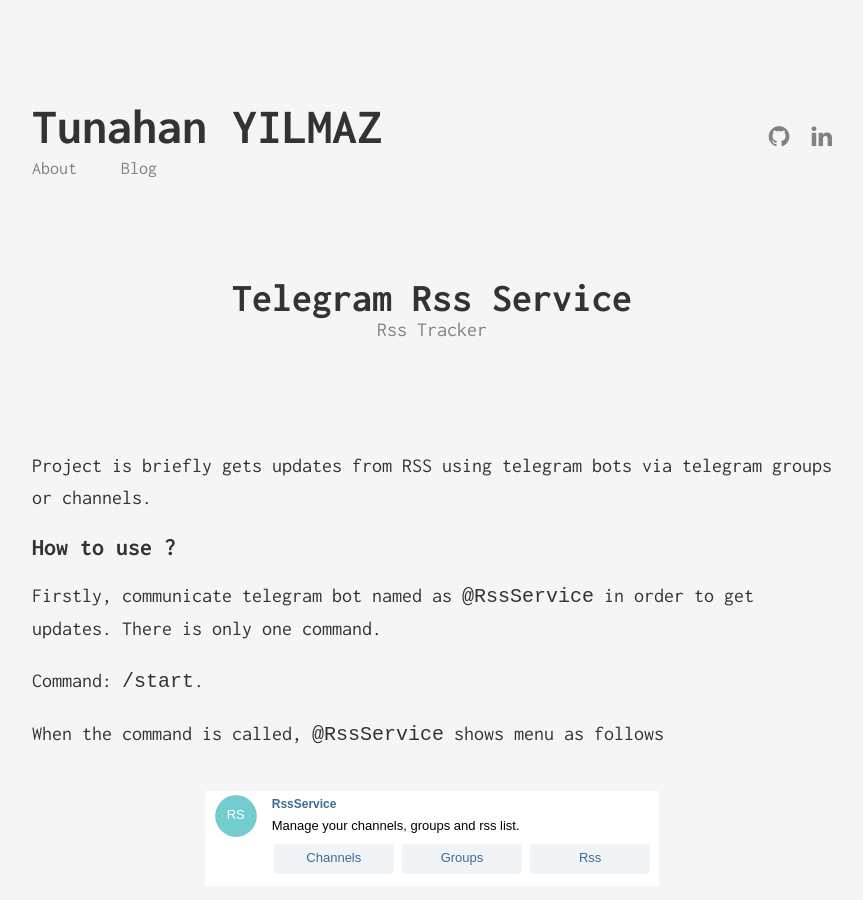
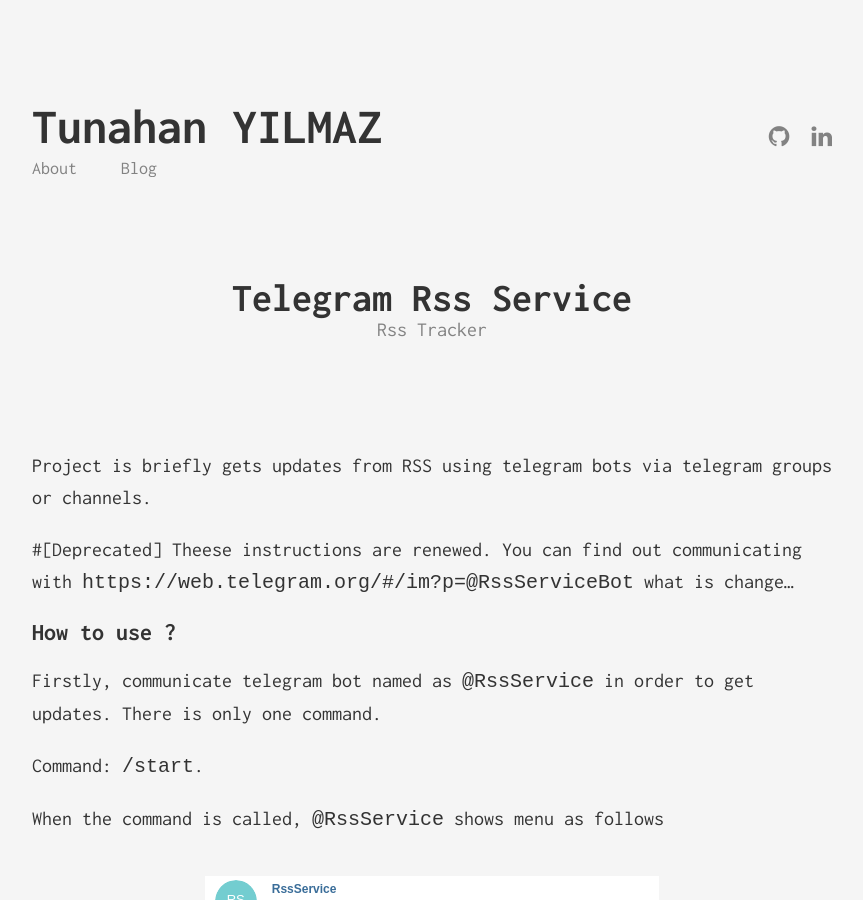
Before and after one commit to tyilmaz1994/tyilmaz1994.github.io, a Jekyll site: the page built from _posts/2018-09-06-telegram-rss-service.markdown, in a window 1280 px wide and 900 px high. Shown: the whole window, without its empty margins (208-1071 px from the left). Built offline with Jekyll 4.4.1, drawn with Linux system fonts in a browser that asks for light colours; some of the changed text lies outside the part shown.

Commit message:
Update 2018-09-06-telegram-rss-service.markdown
commands are renewed.

```diff
--- a/_posts/2018-09-06-telegram-rss-service.markdown
+++ b/_posts/2018-09-06-telegram-rss-service.markdown
@@ -6,6 +6,8 @@
 categories: [projects, documentation]
 ---
 Project is briefly gets updates from RSS using telegram bots via telegram groups or channels.
+
+#[Deprecated] Theese instructions are renewed. You can find out communicating with `https://web.telegram.org/#/im?p=@RssServiceBot` what is change...
 
 ## How to use ?
 
@@ -43,3 +45,4 @@
 ## Features
 
 * new command `/bugreport` is added. You can report any bug, issue or advise using this command.(2018-11-18)
+* system is renewed. Everything is changed (2019-11-24)
```
